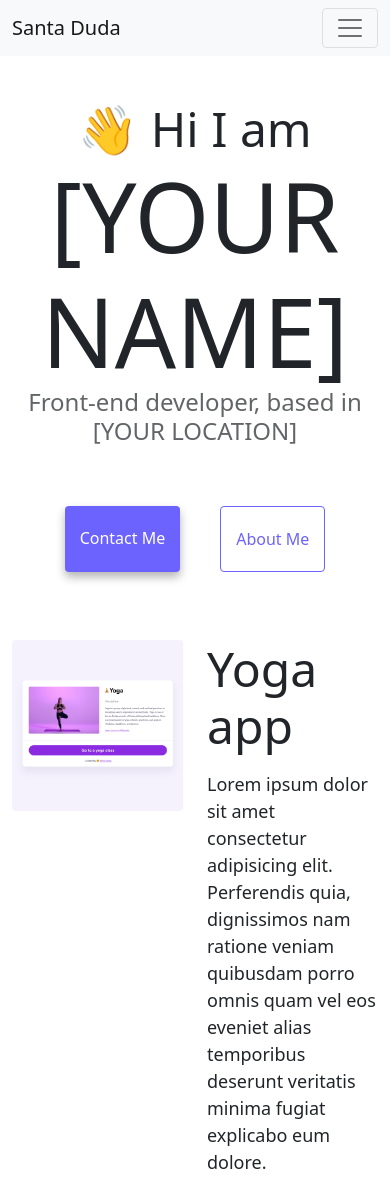
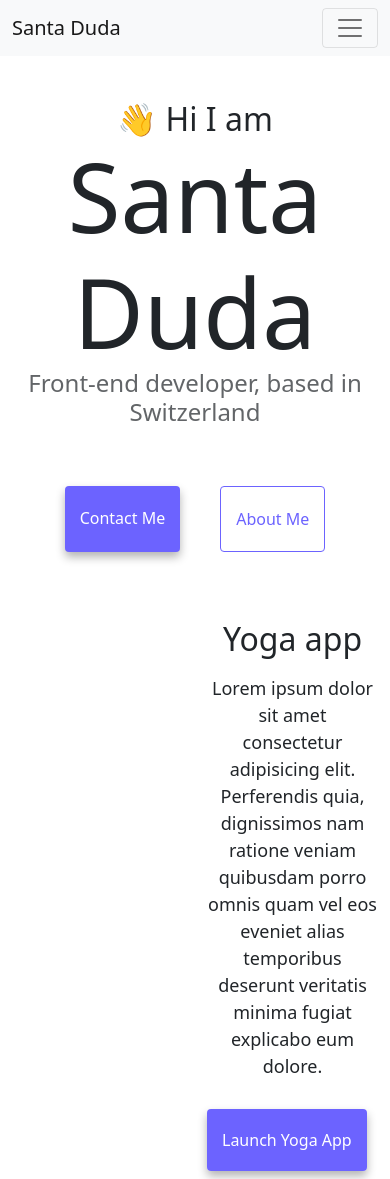
Before and after one commit to santaduda209/my-homepage, a plain HTML site: page index.html in a window 390 px wide. Shown: the top 1179 px of the page. Drawn offline with nearby package versions, Linux system fonts and the light colour scheme.

Commit message:
update html content

```diff
--- a/index.html
+++ b/index.html
@@ -51,8 +51,8 @@
       </div>
     </nav>
     <h2 class="text-center">👋 Hi I am</h2>
-    <h1 class="text-center">[YOUR NAME]</h1>
-    <h3 class="text-center">Front-end developer, based in [YOUR LOCATION]</h3>
+    <h1 class="text-center">Santa Duda</h1>
+    <h3 class="text-center">Front-end developer, based in Switzerland</h3>
     <div class="navigation-links mb-5">
       <a href="about.html#contact" class="primary-link">Contact me</a>
       <a href="about.html" class="secondary-link">About me</a>
@@ -60,7 +60,10 @@
     <div class="container">
       <div class="row">
         <div class="col-6">
-          <img src="images/yoga.png" class="img-fluid rounded" />
+          <img
+            src="images/yoga.png"
+            class="img-fluid rounded d-none d-sm-block"
+          />
         </div>
         <div class="col-6">
           <h2 class="mb-3">Yoga app</h2>
--- a/style.css
+++ b/style.css
@@ -86,3 +86,14 @@ p {
 .email-link:hover {
   text-decoration: underline;
 }
+
+@media (max-width: 576px) {
+  h2 {
+    font-size: 32px;
+    text-align: center;
+  }
+
+  p {
+    text-align: center;
+  }
+}
```
Also changed, not shown: about.html (+6 -4 lines).
